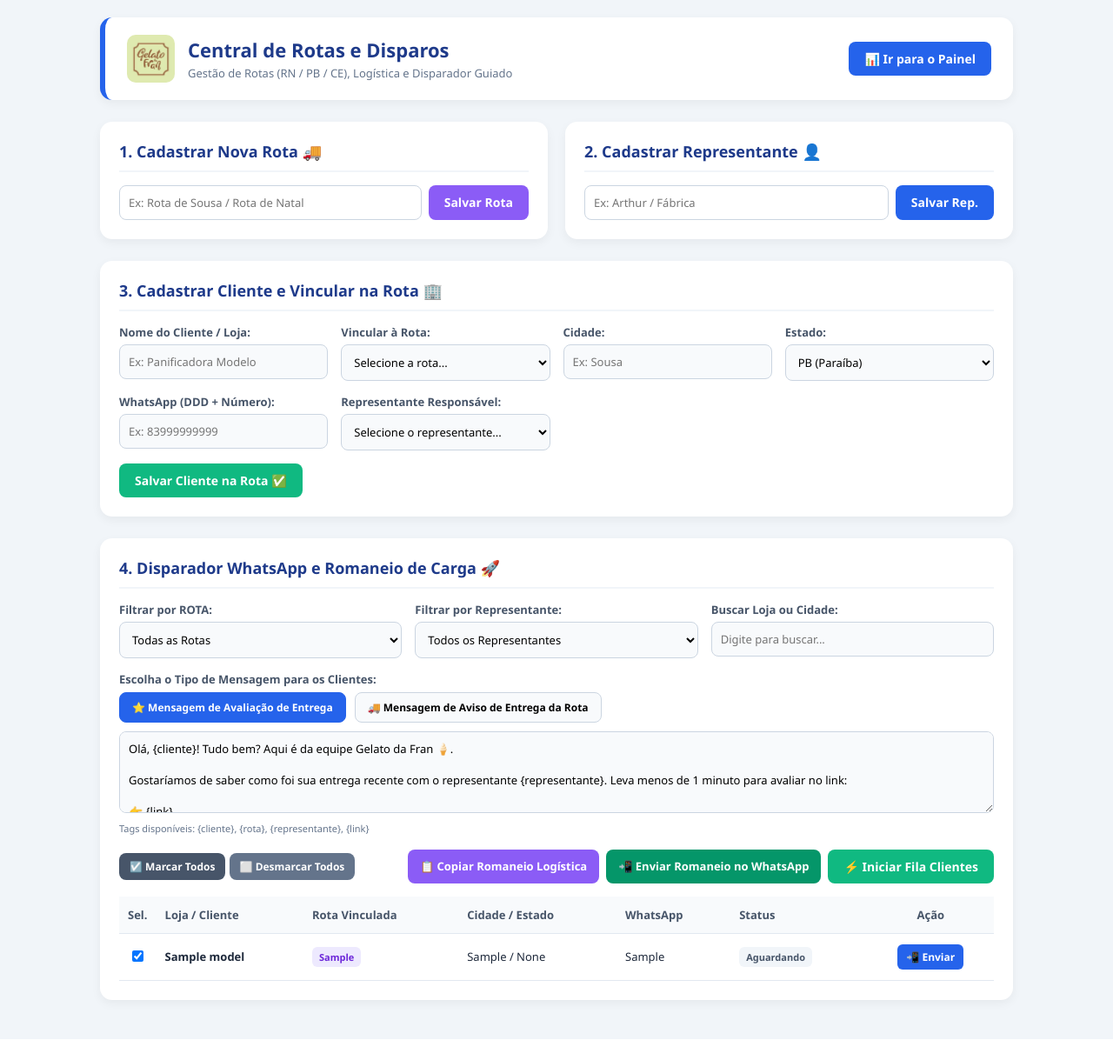
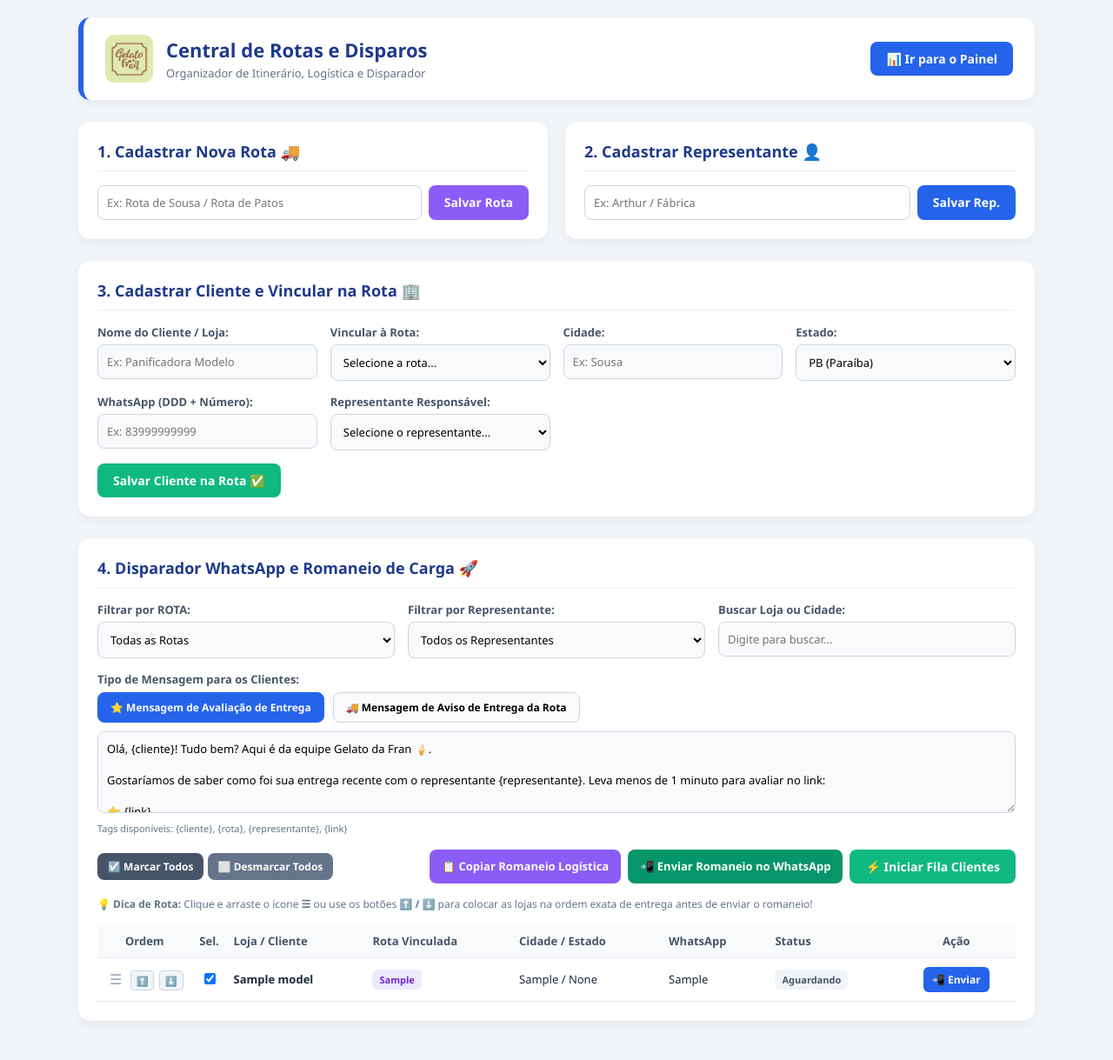
Before and after one commit to marciogil80408-debug/gelato-feedback, a Flask app: page /disparar in a window 1280 px wide. Shown: the whole page at 87% size. Before the commit the page ends 1195 px from the top, so only its background shows below. Run offline with Flask 3, Linux system fonts and the light colour scheme; tables that the repository leaves empty hold one stand-in row (values such as "Sample post").

Commit message:
Adicionando reordenacao de entrega por arrastar e setas e corrigindo emojis do romaneio

```diff
--- a/templates/disparar.html
+++ b/templates/disparar.html
@@ -7,7 +7,7 @@
     <style>
         * { box-sizing: border-box; font-family: 'Segoe UI', Roboto, sans-serif; }
         body { background: #f1f5f9; margin: 0; padding: 20px; color: #1e293b; }
-        .container { max-width: 1050px; margin: 0 auto; }
+        .container { max-width: 1100px; margin: 0 auto; }
 
         .header-painel { background: #fff; padding: 20px 25px; border-radius: 14px; box-shadow: 0 4px 12px rgba(0,0,0,0.05); display: flex; justify-content: space-between; align-items: center; margin-bottom: 25px; border-left: 6px solid #2563eb; flex-wrap: wrap; gap: 15px; }
         .logo-area { display: flex; align-items: center; gap: 15px; }
@@ -33,11 +33,21 @@
         .btn-proximo:hover { background: #059669; }
         .btn-parar { background: #64748b; color: white; padding: 8px 14px; font-size: 12px; border-radius: 6px; border: none; cursor: pointer; }
 
-        /* Tabela de Disparo por Rota */
+        /* Tabela e Reordenação */
         table { width: 100%; border-collapse: collapse; text-align: left; font-size: 13px; margin-top: 15px; }
-        th, td { padding: 12px 10px; border-bottom: 1px solid #e2e8f0; }
+        th, td { padding: 10px 8px; border-bottom: 1px solid #e2e8f0; }
         th { background: #f8fafc; color: #475569; font-weight: 600; }
-        tr:hover { background: #f8fafc; }
+
+        tr.linha-arrastavel { transition: background 0.15s; }
+        tr.linha-arrastavel:hover { background: #f8fafc; }
+        tr.dragging { opacity: 0.4; background: #dbeafe !important; }
+        tr.drag-over { border-top: 3px solid #2563eb !important; }
+
+        .drag-handle { cursor: grab; font-size: 16px; color: #94a3b8; user-select: none; display: inline-block; padding: 2px 6px; }
+        .drag-handle:active { cursor: grabbing; }
+        .btn-ordem { background: #f1f5f9; border: 1px solid #cbd5e1; border-radius: 4px; padding: 3px 6px; cursor: pointer; font-size: 11px; margin-right: 2px; }
+        .btn-ordem:hover { background: #e2e8f0; }
+
         .badge { padding: 4px 8px; border-radius: 6px; font-weight: 600; font-size: 11px; }
         .badge-aguardando { background: #f1f5f9; color: #475569; }
         .badge-enviado { background: #dcfce7; color: #166534; }
@@ -47,9 +57,9 @@
 
         .acoes-tabela { display: flex; justify-content: space-between; align-items: center; flex-wrap: wrap; gap: 10px; margin-top: 15px; }
         .grupo-botoes-logistica { display: flex; gap: 8px; flex-wrap: wrap; }
-        .btn-logistica { background: #8b5cf6; color: white; padding: 10px 14px; border-radius: 8px; font-weight: bold; font-size: 13px; border: none; cursor: pointer; display: inline-flex; align-items: center; gap: 6px; transition: 0.15s; }
+        .btn-logistica { background: #8b5cf6; color: white; padding: 10px 14px; border-radius: 8px; font-weight: bold; font-size: 13px; border: none; cursor: pointer; display: inline-flex; align-items: center; gap: 6px; }
         .btn-logistica:hover { background: #7c3aed; }
-        .btn-logistica-whats { background: #059669; color: white; padding: 10px 14px; border-radius: 8px; font-weight: bold; font-size: 13px; border: none; cursor: pointer; display: inline-flex; align-items: center; gap: 6px; transition: 0.15s; }
+        .btn-logistica-whats { background: #059669; color: white; padding: 10px 14px; border-radius: 8px; font-weight: bold; font-size: 13px; border: none; cursor: pointer; display: inline-flex; align-items: center; gap: 6px; }
         .btn-logistica-whats:hover { background: #047857; }
 
         .tipo-msg-box { display: flex; gap: 10px; margin-bottom: 10px; }
@@ -65,7 +75,7 @@
             <img src="{{ url_for('static', filename='logo.png') }}" alt="Logo Gelato da Fran" style="height: 55px; width: auto; border-radius: 10px; object-fit: contain;">
             <div>
                 <h1>Central de Rotas e Disparos</h1>
-                <p>Gestão de Rotas (RN / PB / CE), Logística e Disparador Guiado</p>
+                <p>Organizador de Itinerário, Logística e Disparador</p>
             </div>
         </div>
         <div>
@@ -78,7 +88,7 @@
         <div class="card" style="margin-bottom: 0;">
             <h2>1. Cadastrar Nova Rota 🚚</h2>
             <div style="display: flex; gap: 8px;">
-                <input type="text" id="nova_rota" placeholder="Ex: Rota de Sousa / Rota de Natal" style="flex: 1; padding: 10px; border: 1px solid #cbd5e1; border-radius: 8px; font-size: 13px;">
+                <input type="text" id="nova_rota" placeholder="Ex: Rota de Sousa / Rota de Patos" style="flex: 1; padding: 10px; border: 1px solid #cbd5e1; border-radius: 8px; font-size: 13px;">
                 <button class="btn-acao" style="background: #8b5cf6;" onclick="cadastrarRota()">Salvar Rota</button>
             </div>
         </div>
@@ -92,7 +102,7 @@
         </div>
     </div>
 
-    <!-- SEÇÃO 2: CADASTRO DE CLIENTE VINCULADO À ROTA -->
+    <!-- SEÇÃO 2: CADASTRO DE CLIENTE -->
     <div class="card">
         <h2>3. Cadastrar Cliente e Vincular na Rota 🏢</h2>
         <div class="form-grid">
@@ -132,11 +142,10 @@
         <button class="btn-acao" style="background: #10b981;" onclick="cadastrarCliente()">Salvar Cliente na Rota ✅</button>
     </div>
 
-    <!-- SEÇÃO 3: DISPARADOR WHATSAPP E ROMANEIO PARA LOGÍSTICA -->
+    <!-- SEÇÃO 3: DISPARADOR WHATSAPP E ROMANEIO COM ORDENAÇÃO -->
     <div class="card">
         <h2>4. Disparador WhatsApp e Romaneio de Carga 🚀</h2>
 
-        <!-- Filtros Rápidos -->
         <div class="form-grid">
             <div class="form-group">
                 <label>Filtrar por ROTA:</label>
@@ -156,9 +165,8 @@
             </div>
         </div>
 
-        <!-- Seletor do Tipo de Mensagem da Rota -->
         <div style="margin-top: 15px;">
-            <label style="font-size: 13px; font-weight: 600; color: #475569; display: block; margin-bottom: 6px;">Escolha o Tipo de Mensagem para os Clientes:</label>
+            <label style="font-size: 13px; font-weight: 600; color: #475569; display: block; margin-bottom: 6px;">Tipo de Mensagem para os Clientes:</label>
             <div class="tipo-msg-box">
                 <button type="button" class="btn-tipo-msg ativo" id="btnTipoAvaliacao" onclick="mudarTipoMensagem('avaliacao')">⭐ Mensagem de Avaliação de Entrega</button>
                 <button type="button" class="btn-tipo-msg" id="btnTipoRota" onclick="mudarTipoMensagem('rota')">🚚 Mensagem de Aviso de Entrega da Rota</button>
@@ -179,7 +187,7 @@
             </div>
         </div>
 
-        <!-- Ações da Tabela e Romaneio para Logística -->
+        <!-- Ações da Tabela -->
         <div class="acoes-tabela">
             <div>
                 <button class="btn-acao" style="background: #475569; padding: 7px 12px; font-size: 12px;" onclick="marcarTodos(true)">☑️ Marcar Todos</button>
@@ -192,10 +200,15 @@
             </div>
         </div>
 
-        <!-- Tabela de Lojas da Rota -->
+        <p style="font-size: 12px; color: #64748b; margin-top: 15px; margin-bottom: 5px;">
+            💡 <strong>Dica de Rota:</strong> Clique e arraste o ícone <strong>☰</strong> ou use os botões <strong>⬆️ / ⬇️</strong> para colocar as lojas na ordem exata de entrega antes de enviar o romaneio!
+        </p>
+
+        <!-- Tabela com Suporte a Drag-and-Drop -->
         <table>
             <thead>
                 <tr>
+                    <th style="width: 75px; text-align: center;">Ordem</th>
                     <th style="width: 40px; text-align: center;">Sel.</th>
                     <th>Loja / Cliente</th>
                     <th>Rota Vinculada</th>
@@ -207,7 +220,7 @@
             </thead>
             <tbody id="tabelaCorpo">
                 <tr>
-                    <td colspan="7" style="text-align: center; color: #64748b; padding: 20px;">Carregando dados da rota...</td>
+                    <td colspan="8" style="text-align: center; color: #64748b; padding: 20px;">Carregando dados da rota...</td>
                 </tr>
             </tbody>
         </table>
@@ -221,20 +234,9 @@
     let filaEnvio = [];
     let indiceAtualFila = 0;
 
-    // Emojis codificados em Unicode nativo para evitar o caractere  no WhatsApp
-    const EMOJI_SORVETE = "\u{1F366}";
-    const EMOJI_DEDO = "\u{1F449}";
-    const EMOJI_CAMINHAO = "\u{1F69A}";
-    const EMOJI_PIN = "\u{1F4CD}";
-    const EMOJI_FONE = "\u{1F4DE}";
-    const EMOJI_CALENDARIO = "\u{1F4C5}";
-    const EMOJI_REP = "\u{1F464}";
-    const EMOJI_PACOTE = "\u{1F4E6}";
-    const EMOJI_ALERTA = "\u{26A0}\u{FE0F}";
+    const MSG_AVALIACAO = `Olá, {cliente}! Tudo bem? Aqui é da equipe Gelato da Fran 🍦.\n\nGostaríamos de saber como foi sua entrega recente com o representante {representante}. Leva menos de 1 minuto para avaliar no link:\n\n👉 {link}\n\nMuito obrigado pela parceria!`;
 
-    const MSG_AVALIACAO = `Olá, {cliente}! Tudo bem? Aqui é da equipe Gelato da Fran ${EMOJI_SORVETE}.\n\nGostaríamos de saber como foi sua entrega recente com o representante {representante}. Leva menos de 1 minuto para avaliar no link:\n\n${EMOJI_DEDO} {link}\n\nMuito obrigado pela parceria!`;
-
-    const MSG_ROTA = `Olá, {cliente}! Aqui é da equipe Gelato da Fran ${EMOJI_SORVETE}.\n\nInformamos que as entregas da {rota} com nosso representante {representante} estão programadas para hoje! Caso precise de reposição rápida ou queira conferir seu pedido, estamos à disposição. Abraços!`;
+    const MSG_ROTA = `Olá, {cliente}! Aqui é da equipe Gelato da Fran 🍦.\n\nInformamos que as entregas da {rota} com nosso representante {representante} estão programadas para hoje! Caso precise de reposição rápida ou queira conferir seu pedido, estamos à disposição. Abraços!`;
 
     function carregarDadosIniciais() {
         fetch('/api/dados_cadastrados')
@@ -303,13 +305,22 @@
         });
 
         if (filtrados.length === 0) {
-            tbody.innerHTML = '<tr><td colspan="7" style="text-align: center; color: #64748b; padding: 20px;">Nenhum cliente encontrado nessa rota.</td></tr>';
+            tbody.innerHTML = '<tr><td colspan="8" style="text-align: center; color: #64748b; padding: 20px;">Nenhum cliente encontrado nessa rota.</td></tr>';
             return;
         }
 
         filtrados.forEach((c) => {
-            tbody.innerHTML += `
-                <tr id="linha_cliente_${c.id}">
+            const tr = document.createElement('tr');
+            tr.className = 'linha-arrastavel';
+            tr.draggable = true;
+            tr.setAttribute('data-id', c.id);
+
+            tr.innerHTML = `
+                <td style="text-align: center; white-space: nowrap;">
+                    <span class="drag-handle" title="Arraste para mudar a ordem">☰</span>
+                    <button type="button" class="btn-ordem" onclick="moverLinha(this, -1)">⬆️</button>
+                    <button type="button" class="btn-ordem" onclick="moverLinha(this, 1)">⬇️</button>
+                </td>
                 <td style="text-align: center;">
                     <input type="checkbox" class="chk-cliente" data-id="${c.id}" checked>
                 </td>
@@ -321,9 +332,68 @@
                 <td style="text-align: center;">
                     <button class="btn-mini" onclick="enviarIndividual('${c.id}')">📲 Enviar</button>
                 </td>
-                </tr>
             `;
+
+            configurarEventosDrag(tr);
+            tbody.appendChild(tr);
         });
+    }
+
+    // Gerenciador de arrastar e soltar (Drag and Drop nativo)
+    let linhaArrastada = null;
+
+    function configurarEventosDrag(tr) {
+        tr.addEventListener('dragstart', (e) => {
+            linhaArrastada = tr;
+            tr.classList.add('dragging');
+            e.dataTransfer.effectAllowed = 'move';
+        });
+
+        tr.addEventListener('dragend', () => {
+            if (linhaArrastada) linhaArrastada.classList.remove('dragging');
+            document.querySelectorAll('.drag-over').forEach(el => el.classList.remove('drag-over'));
+            linhaArrastada = null;
+        });
+
+        tr.addEventListener('dragover', (e) => {
+            e.preventDefault();
+            e.dataTransfer.dropEffect = 'move';
+            if (linhaArrastada && linhaArrastada !== tr) {
+                tr.classList.add('drag-over');
+            }
+        });
+
+        tr.addEventListener('dragleave', () => {
+            tr.classList.remove('drag-over');
+        });
+
+        tr.addEventListener('drop', (e) => {
+            e.preventDefault();
+            tr.classList.remove('drag-over');
+            if (linhaArrastada && linhaArrastada !== tr) {
+                const tbody = document.getElementById('tabelaCorpo');
+                const linhas = Array.from(tbody.querySelectorAll('tr.linha-arrastavel'));
+                const indexArrastada = linhas.indexOf(linhaArrastada);
+                const indexAlvo = linhas.indexOf(tr);
+
+                if (indexArrastada < indexAlvo) {
+                    tbody.insertBefore(linhaArrastada, tr.nextSibling);
+                } else {
+                    tbody.insertBefore(linhaArrastada, tr);
+                }
+            }
+        });
+    }
+
+    // Botões de subir e descer linha (ideal para telas touch/mobile)
+    function moverLinha(botao, direcao) {
+        const linha = botao.closest('tr');
+        const tbody = document.getElementById('tabelaCorpo');
+        if (direcao === -1 && linha.previousElementSibling) {
+            tbody.insertBefore(linha, linha.previousElementSibling);
+        } else if (direcao === 1 && linha.nextElementSibling) {
+            tbody.insertBefore(linha.nextElementSibling, linha);
+        }
     }
 
     function marcarTodos(status) {
@@ -342,7 +412,7 @@
                      .replace(/{representante}/g, c.representante || 'Geral')
                      .replace(/{link}/g, baseLink);
 
-        return `https://wa.me/${fone}?text=${encodeURIComponent(texto)}`;
+        return `https://api.whatsapp.com/send?phone=${fone}&text=${encodeURIComponent(texto)}`;
     }
 
     function enviarIndividual(id) {
@@ -356,44 +426,50 @@
         }
     }
 
-    // ==========================================
-    // GERAÇÃO DO ROMANEIO PARA LOGÍSTICA
-    // ==========================================
+    // Pega a lista exatamente na ordem visual da tabela (respeitando o arrastar e soltar)
+    function obterClientesOrdenadosSelecionados() {
+        const linhas = document.querySelectorAll('#tabelaCorpo tr.linha-arrastavel');
+        let selecionados = [];
+
+        linhas.forEach(linha => {
+            const chk = linha.querySelector('.chk-cliente');
+            if (chk && chk.checked) {
+                const id = chk.getAttribute('data-id');
+                const c = todosClientes.find(item => item.id == id);
+                if (c) selecionados.push(c);
+            }
+        });
+
+        return selecionados;
+    }
+
     function montarTextoRomaneio() {
-        const checkboxes = document.querySelectorAll('.chk-cliente:checked');
-        if (checkboxes.length === 0) {
+        const selecionados = obterClientesOrdenadosSelecionados();
+        if (selecionados.length === 0) {
             alert("Selecione pelo menos um cliente na tabela para gerar o romaneio!");
             return null;
         }
 
         const rotaSel = document.getElementById('filtro_rota').value || 'Todas as Rotas';
         const repSel = document.getElementById('filtro_rep').value || 'Todos os Representantes';
+        const dataFormatada = new Date().toLocaleDateString('pt-BR');
 
-        const hoje = new Date();
-        const dataFormatada = hoje.toLocaleDateString('pt-BR');
-
-        let selecionados = [];
-        checkboxes.forEach(chk => {
-            const c = todosClientes.find(item => item.id == chk.getAttribute('data-id'));
-            if (c) selecionados.push(c);
-        });
-
-        let texto = `${EMOJI_CAMINHAO} *ROMANEIO DE CARGA E ENTREGAS - GELATO DA FRAN* ${EMOJI_SORVETE}\n`;
-        texto += `${EMOJI_CALENDARIO} *Data:* ${dataFormatada}\n`;
-        texto += `${EMOJI_PIN} *Rota:* ${rotaSel}\n`;
-        texto += `${EMOJI_REP} *Representante:* ${repSel}\n`;
-        texto += `${EMOJI_PACOTE} *Total de Entregas:* ${selecionados.length} lojas selecionadas\n`;
+        let texto = `🚚 *ROMANEIO DE CARGA E ENTREGAS - GELATO DA FRAN* 🍦\n`;
+        texto += `📅 *Data:* ${dataFormatada}\n`;
+        texto += `📍 *Rota:* ${rotaSel}\n`;
+        texto += `👤 *Representante:* ${repSel}\n`;
+        texto += `📦 *Total de Entregas:* ${selecionados.length} lojas programadas\n`;
         texto += `━━━━━━━━━━━━━━━━━━━━━━━━━━\n`;
-        texto += `📋 *RELAÇÃO DE CLIENTES / CONTATOS:*\n\n`;
+        texto += `📋 *ORDEM DE ENTREGA (ITINERÁRIO):*\n\n`;
 
         selecionados.forEach((c, index) => {
             texto += `${index + 1}. *${c.nome.toUpperCase()}*\n`;
-            texto += `   ${EMOJI_PIN} Cidade: ${c.cidade || 'Não informada'} / ${c.estado || 'RN'}\n`;
-            texto += `   ${EMOJI_FONE} Contato: ${c.whatsapp || 'Não informado'}\n\n`;
+            texto += `   📍 Cidade: ${c.cidade || 'Não informada'} / ${c.estado || 'RN'}\n`;
+            texto += `   📞 Contato: ${c.whatsapp || 'Não informado'}\n\n`;
         });
 
         texto += `━━━━━━━━━━━━━━━━━━━━━━━━━━\n`;
-        texto += `${EMOJI_ALERTA} *Aviso Logística:* Motorista e conferência, favor checar os pedidos antes da saída do caminhão.`;
+        texto += `⚠️ *Aviso Logística:* Motorista e conferência, favor checar os pedidos antes da saída do caminhão.`;
 
         return texto;
     }
@@ -403,9 +479,8 @@
         if (!texto) return;
 
         navigator.clipboard.writeText(texto).then(() => {
-            alert("📋 Romaneio copiado com sucesso!\n\nAgora basta colar (Ctrl+V) na conversa do WhatsApp com o seu grupo de logística.");
+            alert("📋 Romaneio na ordem correta copiado com sucesso!\n\nAgora basta colar (Ctrl+V) no WhatsApp do grupo de logística.");
         }).catch(() => {
-            // Fallback caso o navegador bloqueie clipboard direto
             prompt("Copie o texto do romaneio abaixo (Ctrl+C):", texto);
         });
     }
@@ -413,25 +488,17 @@
     function enviarRomaneioWhatsApp() {
         const texto = montarTextoRomaneio();
         if (!texto) return;
-        const urlWhats = `https://wa.me/?text=${encodeURIComponent(texto)}`;
+        const urlWhats = `https://api.whatsapp.com/send?text=${encodeURIComponent(texto)}`;
         window.open(urlWhats, '_blank');
     }
 
-    // ==========================================
-    // FILA GUIADA DE DISPARO
-    // ==========================================
+    // Fila guiada também segue a nova ordem personalizada
     function iniciarFilaGuiada() {
-        const checkboxes = document.querySelectorAll('.chk-cliente:checked');
-        if (checkboxes.length === 0) {
+        filaEnvio = obterClientesOrdenadosSelecionados();
+        if (filaEnvio.length === 0) {
             alert("Selecione pelo menos um cliente para iniciar o disparo!");
             return;
         }
-
-        filaEnvio = [];
-        checkboxes.forEach(chk => {
-            const c = todosClientes.find(item => item.id == chk.getAttribute('data-id'));
-            if (c) filaEnvio.push(c);
-        });
 
         indiceAtualFila = 0;
         document.getElementById('caixaFila').style.display = 'flex';
@@ -440,15 +507,15 @@
 
     function atualizarVisualFila() {
         if (indiceAtualFila >= filaEnvio.length) {
-            document.getElementById('filaTitulo').innerText = "🎉 Disparos Concluídos!";
-            document.getElementById('filaSubtitulo').innerText = `Todos os ${filaEnvio.length} clientes selecionados foram acionados.`;
+            document.getElementById('filaTitulo').innerText = "🎉 Disparos da Rota Concluídos!";
+            document.getElementById('filaSubtitulo').innerText = `Todos os ${filaEnvio.length} clientes da rota foram acionados.`;
             document.getElementById('btnEnviarFila').style.display = 'none';
             return;
         }
 
         const atual = filaEnvio[indiceAtualFila];
         document.getElementById('btnEnviarFila').style.display = 'inline-block';
-        document.getElementById('filaTitulo').innerText = `Envio ${indiceAtualFila + 1} de ${filaEnvio.length}: ${atual.nome}`;
+        document.getElementById('filaTitulo').innerText = `Parada ${indiceAtualFila + 1} de ${filaEnvio.length}: ${atual.nome}`;
         document.getElementById('filaSubtitulo').innerText = `Rota: ${atual.rota || 'Geral'} • Cidade: ${atual.cidade || ''}/${atual.estado || 'RN'}`;
         document.getElementById('btnEnviarFila').innerText = `📲 Abrir WhatsApp de ${atual.nome}`;
     }
@@ -477,7 +544,7 @@
 
     function cadastrarRota() {
         const nome = document.getElementById('nova_rota').value.trim();
-        if (!nome) { alert("Digite o nome da rota! (Ex: Rota de Sousa)"); return; }
+        if (!nome) { alert("Digite o nome da rota!"); return; }
 
         fetch('/api/cadastrar_rota', {
             method: 'POST',
@@ -535,7 +602,7 @@
         .then(res => res.json())
         .then(res => {
             if (res.status === 'sucesso') {
-                alert("Cliente cadastrado e vinculado à rota com sucesso!");
+                alert("Cliente cadastrado na rota com sucesso!");
                 document.getElementById('cad_nome').value = '';
                 document.getElementById('cad_cidade').value = '';
                 document.getElementById('cad_whatsapp').value = '';
```
Lines whose indentation alone changed are shown as unchanged.
